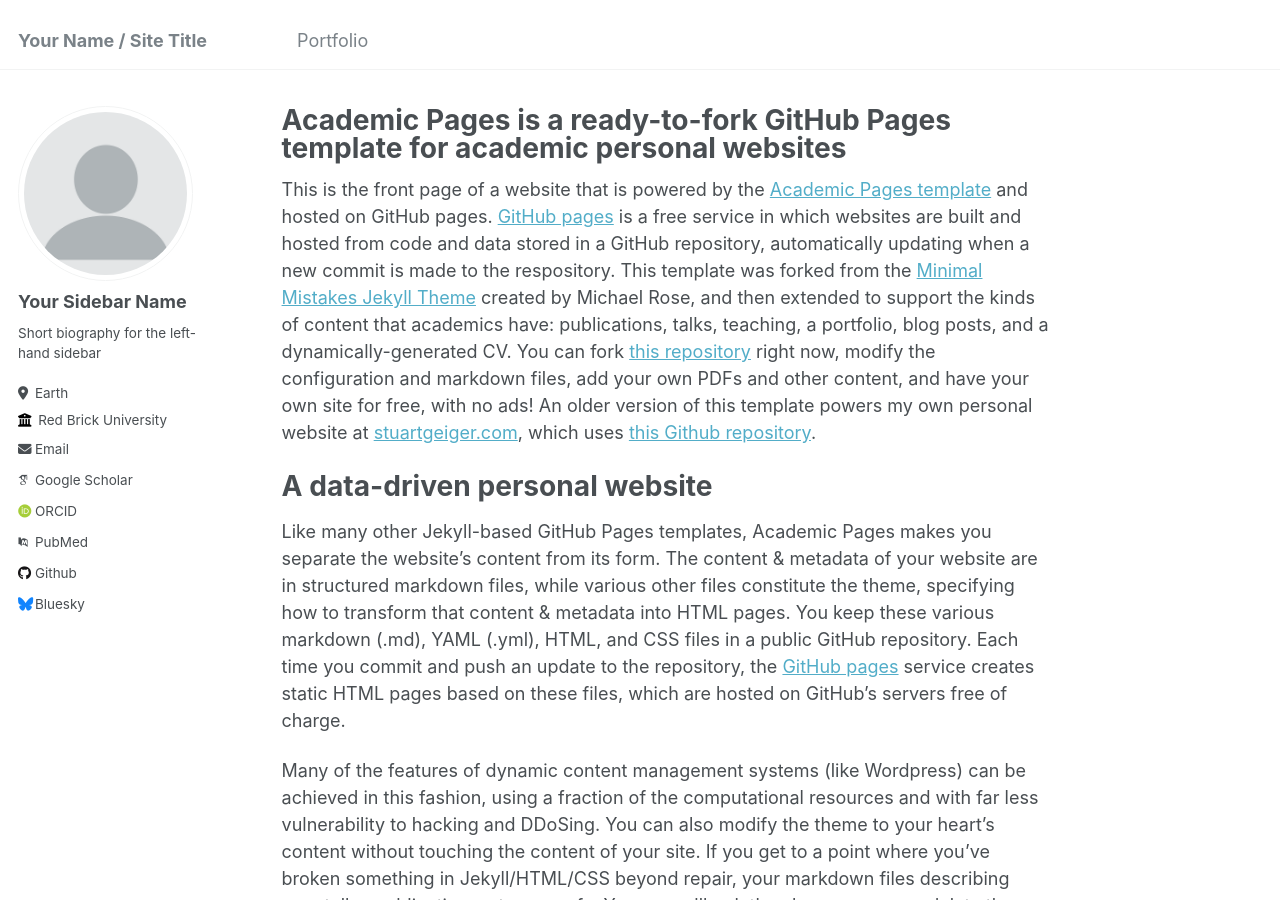
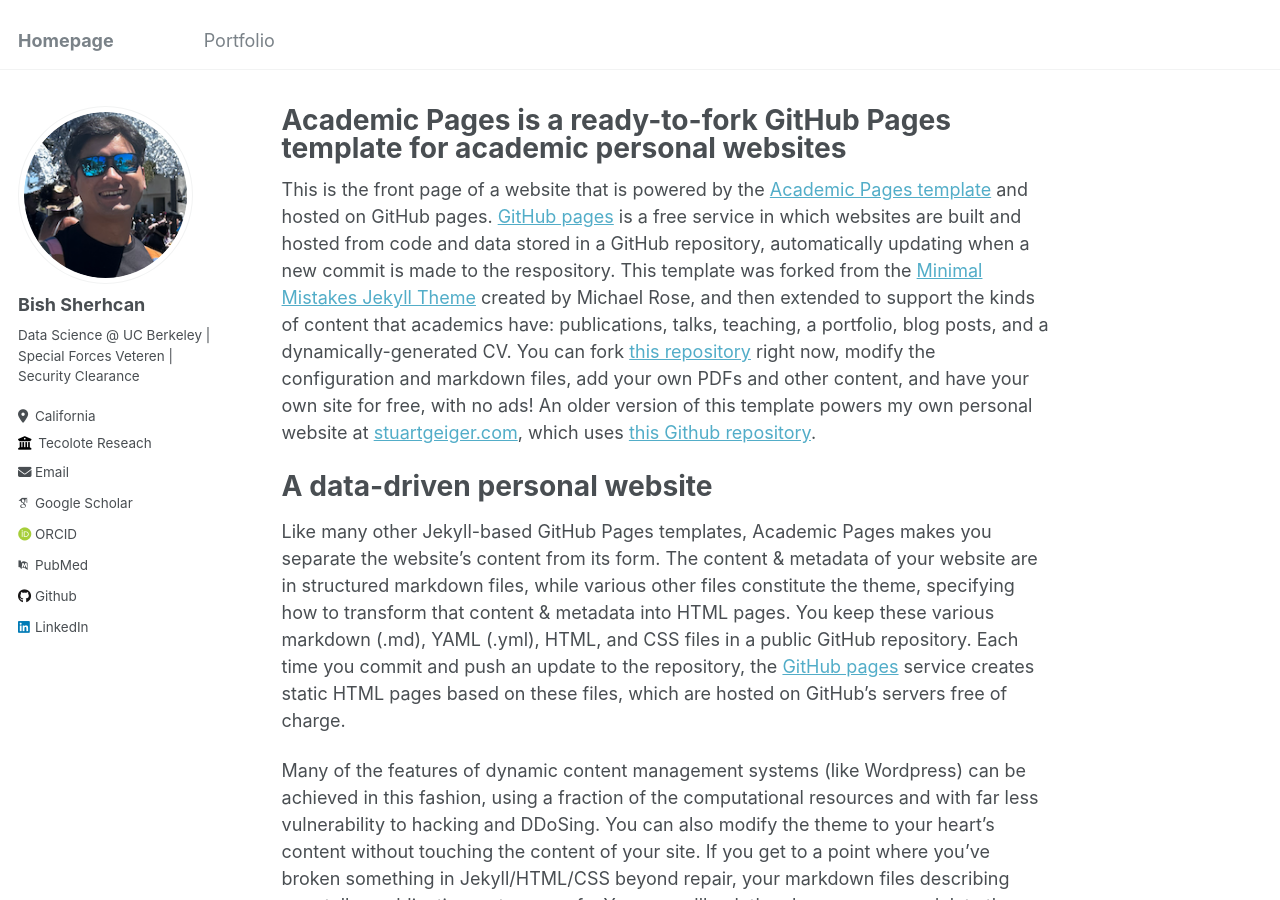
Before and after one commit to bishchan/bishchan.github.io, a Jekyll site: the page built from _pages/about.md, in a window 1280 px wide and 900 px high. Built offline with Jekyll 4.4.1, drawn with Linux system fonts in a browser that asks for light colours; some web fonts are replaced.

Commit message:
Update _config.yml

```diff
--- a/_config.yml
+++ b/_config.yml
@@ -8,7 +8,7 @@
 
 # Basic Site Settings
 locale                   : "en-US"
-title                    : "Your Name / Site Title"
+title                    : "Homepage"
 title_separator          : "-"
 name                     : &name "Your Name"
 description              : &description "personal description"
@@ -21,14 +21,14 @@ repository               : "academicpages/academicpages.github.io"
 #               Additional customization can be done by editing /_includes/author-profile.html
 author:
   # Biographic information
-  avatar           : "profile.png"
-  name             : "Your Sidebar Name"
+  avatar           : "pic.png"
+  name             : "Bish Sherhcan"
   pronouns         : # example: "she/her"
-  bio              : "Short biography for the left-hand sidebar"
-  location         : "Earth"
-  employer         : "Red Brick University"
+  bio              : "Data Science @ UC Berkeley | Special Forces Veteren | Security Clearance"
+  location         : "California"
+  employer         : "Tecolote Reseach"
   uri              : # URL
-  email            : "none@example.org"
+  email            : "bishwassherchan@gmail.com"
 
   # Academic websites
   arxiv            : # URL - Update with the correct link to your profile
@@ -43,12 +43,12 @@ author:
   bitbucket        : # Username - Update with your username on the site
   codepen          : # Username
   dribbble         : # Username
-  github           : "academicpages"
+  github           : "bishchan"
   kaggle           : # Username
   stackoverflow    : # User number or user number and name (i.e., use "1" or "1/jeff-atwood")
 
   # Social media
-  bluesky          : "bsky.app" # Replace this with you Bluesky username
+  bluesky          : # "bsky.app" # Replace this with you Bluesky username
   facebook         : # Username
   flickr           : # Username
   foursquare       : # Username
@@ -57,7 +57,7 @@ author:
   keybase          : # Username
   instagram        : # Username
   lastfm           : # Username
-  linkedin         : # Username
+  linkedin         : bishwassherchan
   mastodon         : # URL
   medium           : # URL
   pinterest        : # Username
```
